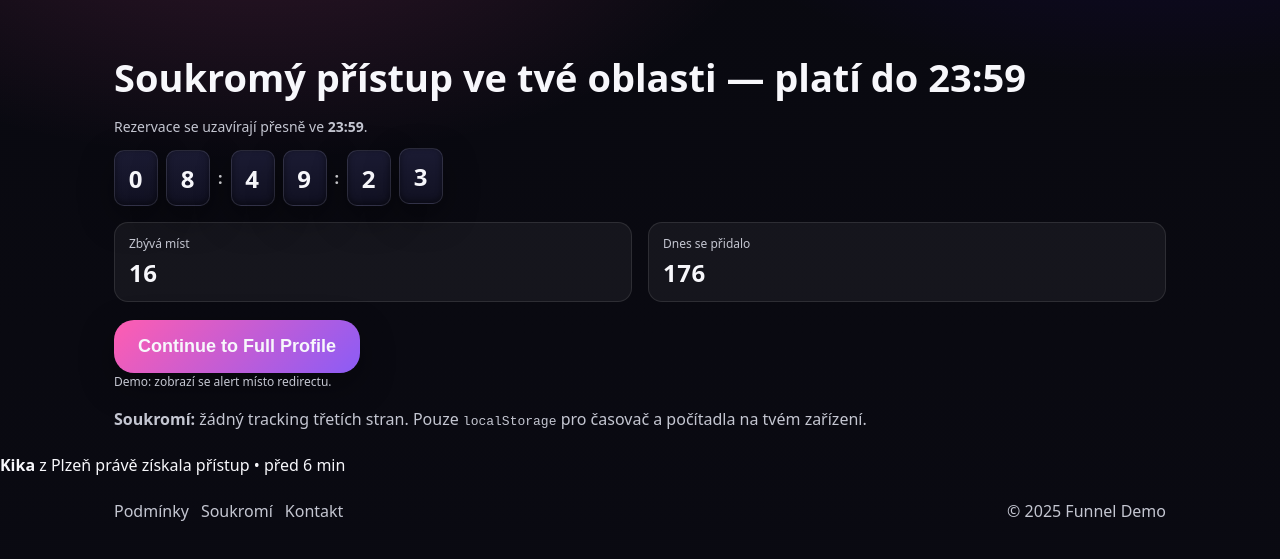
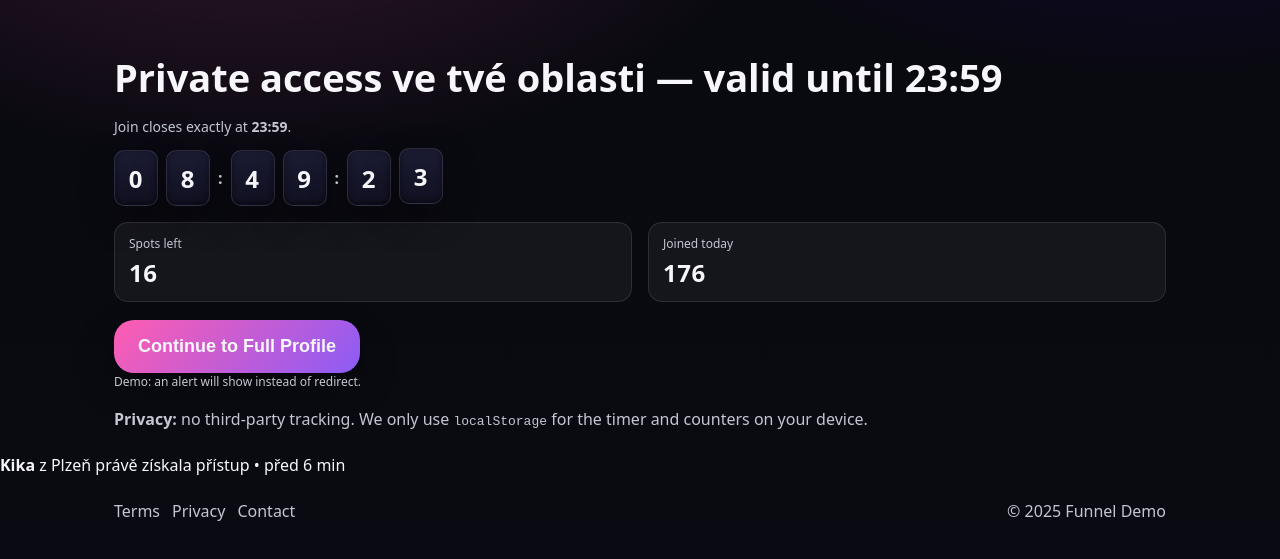
Before and after one commit to Hnzuonee/3stepfunnel, a plain HTML site: page gate.html in a window 1280 px wide. Shown: the part 59-618 px from the top of the page. Drawn offline with Linux system fonts and the light colour scheme.

Commit message:
Update gate.html

```diff
--- a/gate.html
+++ b/gate.html
@@ -1,19 +1,20 @@
+<!-- gate.html (EN) -->
 <!doctype html>
-<html lang="cs">
+<html lang="en">
 <head>
   <meta charset="utf-8">
   <meta name="viewport" content="width=device-width, initial-scale=1">
   <title>Gate — Private Access</title>
-  <meta name="description" content="Gate s odpočtem do 23:59, scarcity a notifikacemi.">
+  <meta name="description" content="Gate with countdown to 23:59, scarcity, and live notifications.">
   <meta property="og:title" content="Gate — Private Access">
-  <meta property="og:description" content="Flip odpočet, 'spots left', notifikace a finální CTA.">
+  <meta property="og:description" content="Flip countdown, 'spots left', notifications, and final CTA.">
   <meta property="og:type" content="website">
   <meta property="og:image" content="assets/img/slide2.jpg">
   <link rel="stylesheet" href="assets/css/styles.css">
 </head>
 <body class="theme model-theme">
   <header class="container site-header">
-    <a href="index.html" class="logo" aria-label="Zpět">
+    <a href="index.html" class="logo" aria-label="Back">
       <svg width="32" height="32" viewBox="0 0 100 100" role="img" aria-label="Logo">
         <circle cx="50" cy="50" r="46" fill="none" stroke="currentColor" stroke-width="6"></circle>
         <path d="M28 64 L50 22 L72 64" fill="none" stroke="currentColor" stroke-width="8" stroke-linecap="round" stroke-linejoin="round"></path>
@@ -21,14 +22,14 @@
       <span class="brand">Funnel Demo</span>
     </a>
     <div class="header-right">
-      <span class="badge geo"><span id="geoText">ve&nbsp;tvé&nbsp;oblasti</span></span>
+      <span class="badge geo"><span id="geoText">in your area</span></span>
     </div>
   </header>
 
   <main>
     <section class="container gate">
-      <h1>Soukromý přístup <span id="geoInline">ve&nbsp;tvé&nbsp;oblasti</span> — platí do 23:59</h1>
-      <p class="muted">Rezervace se uzavírají přesně ve <strong>23:59</strong>.</p>
+      <h1>Private access <span id="geoInline">in your area</span> — valid until 23:59</h1>
+      <p class="muted">Join closes exactly at <strong>23:59</strong>.</p>
 
       <div class="timer" role="timer" aria-live="polite">
         <div class="digit"><span id="hh1">0</span></div>
@@ -43,22 +44,22 @@
 
       <div class="metrics">
         <div class="metric">
-          <div class="metric-label">Zbývá míst</div>
+          <div class="metric-label">Spots left</div>
           <div class="metric-value"><span id="spotsLeft">—</span></div>
         </div>
         <div class="metric">
-          <div class="metric-label">Dnes se přidalo</div>
+          <div class="metric-label">Joined today</div>
           <div class="metric-value"><span id="joinedToday">—</span></div>
         </div>
       </div>
 
       <div class="cta-panel">
         <button id="finalCta" class="btn btn-primary btn-xl">Continue to Full Profile</button>
-        <div class="tiny muted">Demo: zobrazí se alert místo redirectu.</div>
+        <div class="tiny muted">Demo: an alert will show instead of redirect.</div>
       </div>
 
       <div class="note">
-        <strong>Soukromí:</strong> žádný tracking třetích stran. Pouze <code>localStorage</code> pro časovač a počítadla na tvém zařízení.
+        <strong>Privacy:</strong> no third-party tracking. We only use <code>localStorage</code> for the timer and counters on your device.
       </div>
     </section>
   </main>
@@ -67,9 +68,9 @@
 
   <footer class="container site-footer">
     <nav class="footer-nav">
-      <a href="#" aria-label="Podmínky">Podmínky</a>
-      <a href="#" aria-label="Soukromí">Soukromí</a>
-      <a href="#" aria-label="Kontakt">Kontakt</a>
+      <a href="#" aria-label="Terms">Terms</a>
+      <a href="#" aria-label="Privacy">Privacy</a>
+      <a href="#" aria-label="Contact">Contact</a>
     </nav>
     <div class="copyright">© <span id="year"></span> Funnel Demo</div>
   </footer>
```
